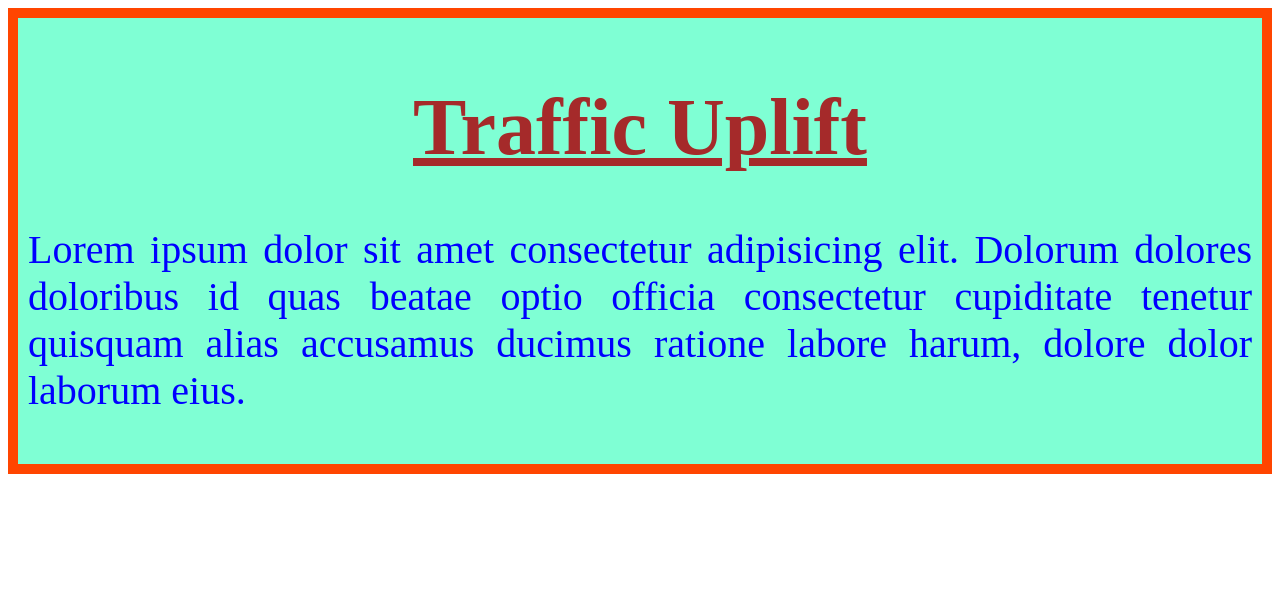
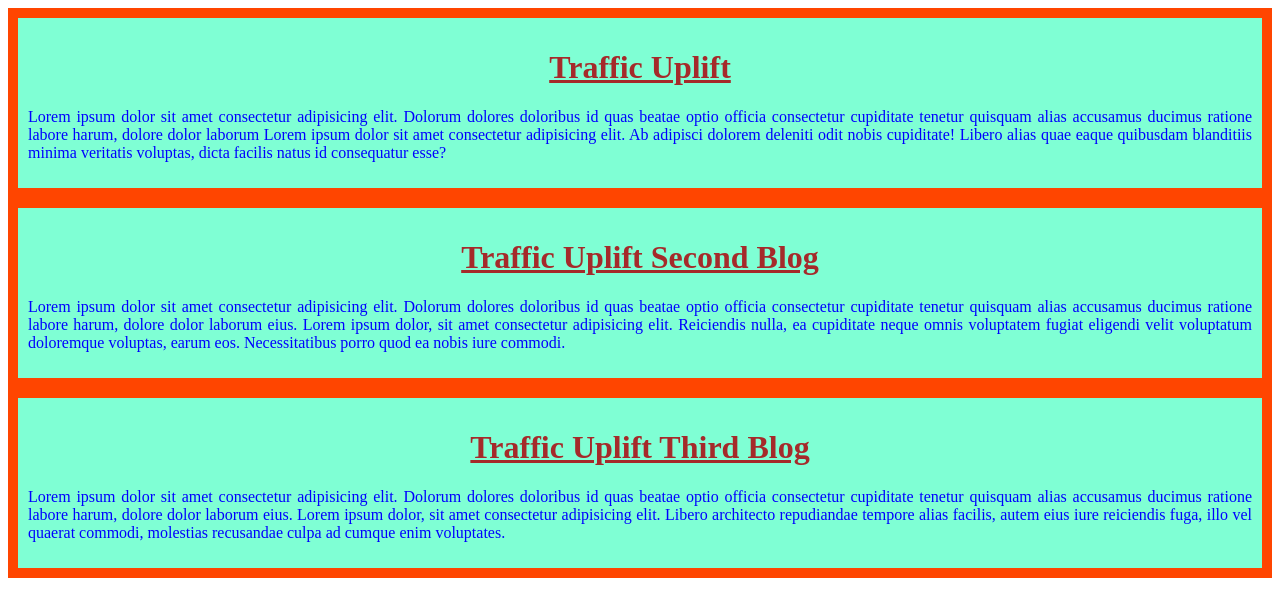
Before and after one commit to masumgaibandha/my-2nd-project-repo, a plain HTML site: page index.html in a window 1280 px wide. Drawn offline with Linux system fonts and the light colour scheme.

Commit message:
My second and third blog

```diff
--- a/Style/style.css
+++ b/Style/style.css
@@ -2,7 +2,6 @@ div{
   background-color:aquamarine;
   padding: 10px;
   border: 10px solid orangered;
-  font-size: 40px;
   color:blue;
   text-align: justify;
   padding: 10px;
--- a/index.html
+++ b/index.html
@@ -9,7 +9,18 @@
 <body>
   <div>
     <h1>Traffic Uplift</h1>
-    <p>Lorem ipsum dolor sit amet consectetur adipisicing elit. Dolorum dolores doloribus id quas beatae optio officia consectetur cupiditate tenetur quisquam alias accusamus ducimus ratione labore harum, dolore dolor laborum eius.</p>
+    <p>Lorem ipsum dolor sit amet consectetur adipisicing elit. Dolorum dolores doloribus id quas beatae optio officia consectetur cupiditate tenetur quisquam alias accusamus ducimus ratione labore harum, dolore dolor laborum Lorem ipsum dolor sit amet consectetur adipisicing elit. Ab adipisci dolorem deleniti odit nobis cupiditate! Libero alias quae eaque quibusdam blanditiis minima veritatis voluptas, dicta facilis natus id consequatur esse?</p>
+
+
+  </div>
+  <div>
+    <h1>Traffic Uplift Second Blog</h1>
+    <p>Lorem ipsum dolor sit amet consectetur adipisicing elit. Dolorum dolores doloribus id quas beatae optio officia consectetur cupiditate tenetur quisquam alias accusamus ducimus ratione labore harum, dolore dolor laborum eius. Lorem ipsum dolor, sit amet consectetur adipisicing elit. Reiciendis nulla, ea cupiditate neque omnis voluptatem fugiat eligendi velit voluptatum doloremque voluptas, earum eos. Necessitatibus porro quod ea nobis iure commodi.</p>
+
+  </div>
+  <div>
+    <h1>Traffic Uplift Third Blog</h1>
+    <p>Lorem ipsum dolor sit amet consectetur adipisicing elit. Dolorum dolores doloribus id quas beatae optio officia consectetur cupiditate tenetur quisquam alias accusamus ducimus ratione labore harum, dolore dolor laborum eius. Lorem ipsum dolor, sit amet consectetur adipisicing elit. Libero architecto repudiandae tempore alias facilis, autem eius iure reiciendis fuga, illo vel quaerat commodi, molestias recusandae culpa ad cumque enim voluptates.</p>
 
   </div>
 
```
